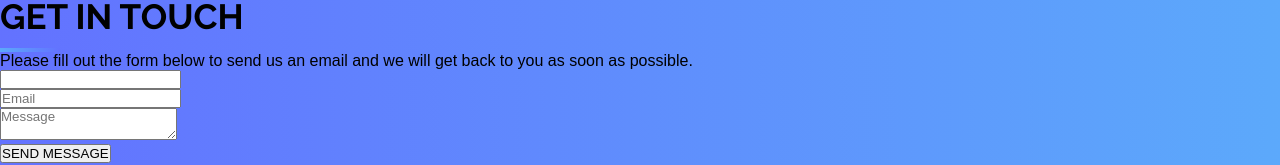
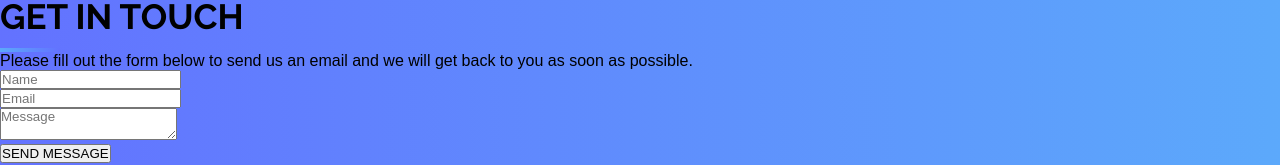
Before and after one commit to waqas-codes/landing-page, a React (Vite) app: page / in a window 1280 px wide. Shown: the part 3967-4132 px from the top of the page. Built offline with nearby package versions, Linux system fonts and the light colour scheme.

Commit message:
contact component is completed

```diff
--- a/src/components/Contact.jsx
+++ b/src/components/Contact.jsx
@@ -11,6 +11,8 @@ const Contact = () => {
             <div className='flex'>
               <div className='bg-white px-8 my-40'>
                 <input
+                  type="text"
+                  placeholder='Name'
                   className='bg-white text-black px-4 py-2 w-full border border-gray-300 rounded'
                 />
 
```
